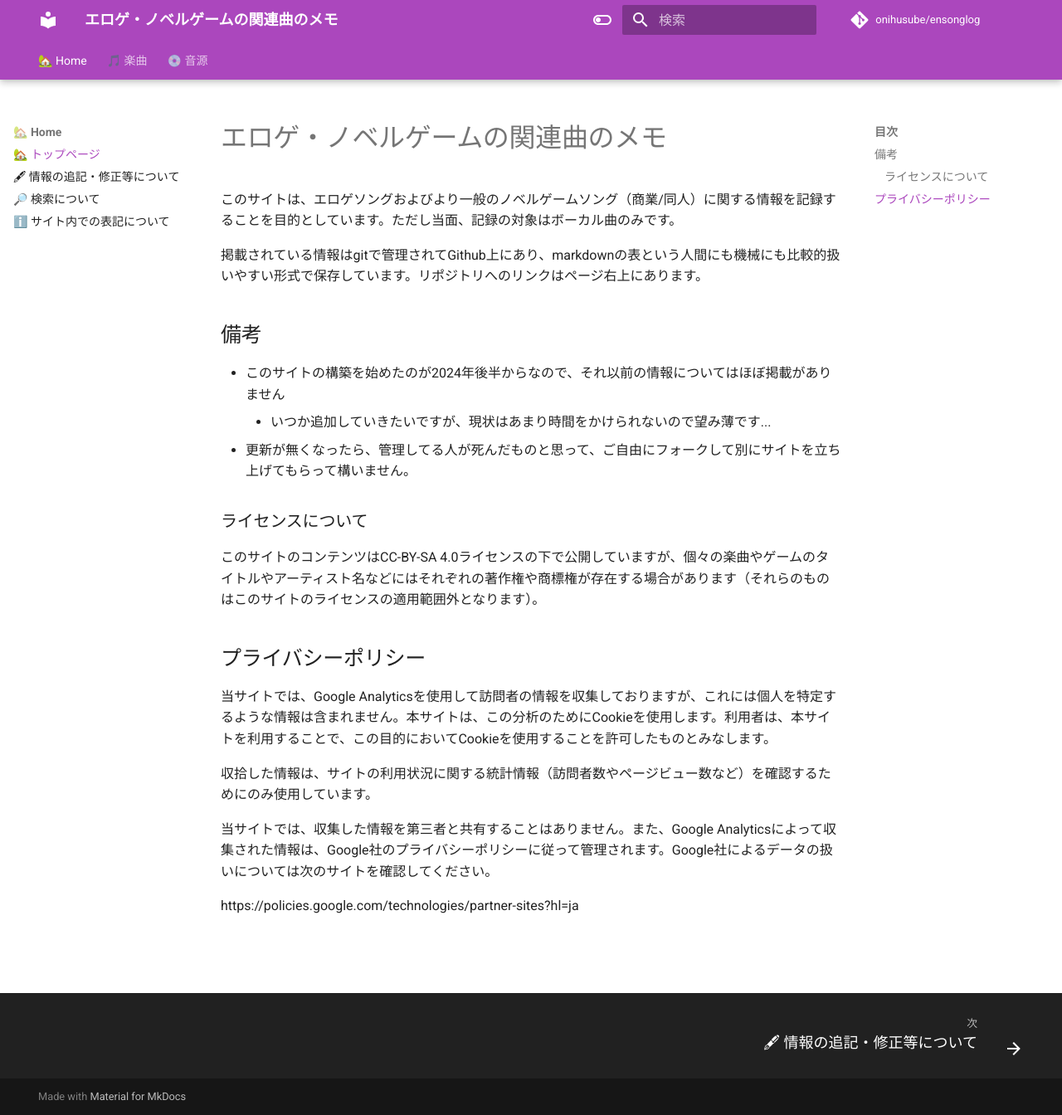
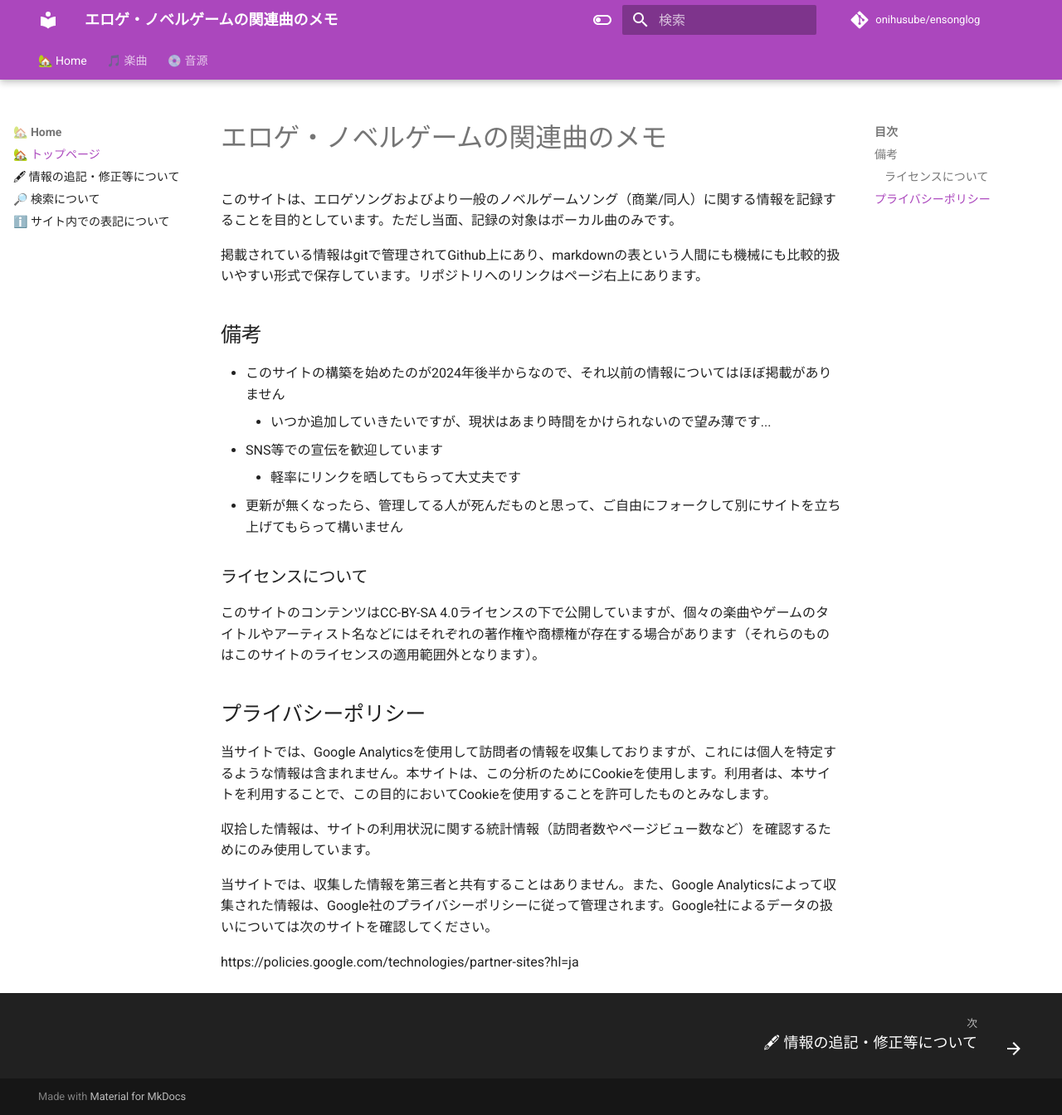
Before and after one commit to onihusube/ensonglog, an MkDocs documentation site: the page built from docs/index.md, in a window 1280 px wide and 1344 px high. Shown: the whole window at 83% size. Built offline with MkDocs 1.6.1 and Material for MkDocs 9.7.7, drawn with Linux system fonts in a browser that asks for light colours; comment, search, counter and statistics services are not loaded.

Commit message:
top追記

```diff
--- a/docs/index.md
+++ b/docs/index.md
@@ -8,7 +8,9 @@
 
 - このサイトの構築を始めたのが2024年後半からなので、それ以前の情報についてはほぼ掲載がありません
     - いつか追加していきたいですが、現状はあまり時間をかけられないので望み薄です...
-- 更新が無くなったら、管理してる人が死んだものと思って、ご自由にフォークして別にサイトを立ち上げてもらって構いません。
+- SNS等での宣伝を歓迎しています
+    - 軽率にリンクを晒してもらって大丈夫です
+- 更新が無くなったら、管理してる人が死んだものと思って、ご自由にフォークして別にサイトを立ち上げてもらって構いません
 
 ### ライセンスについて
 
```
